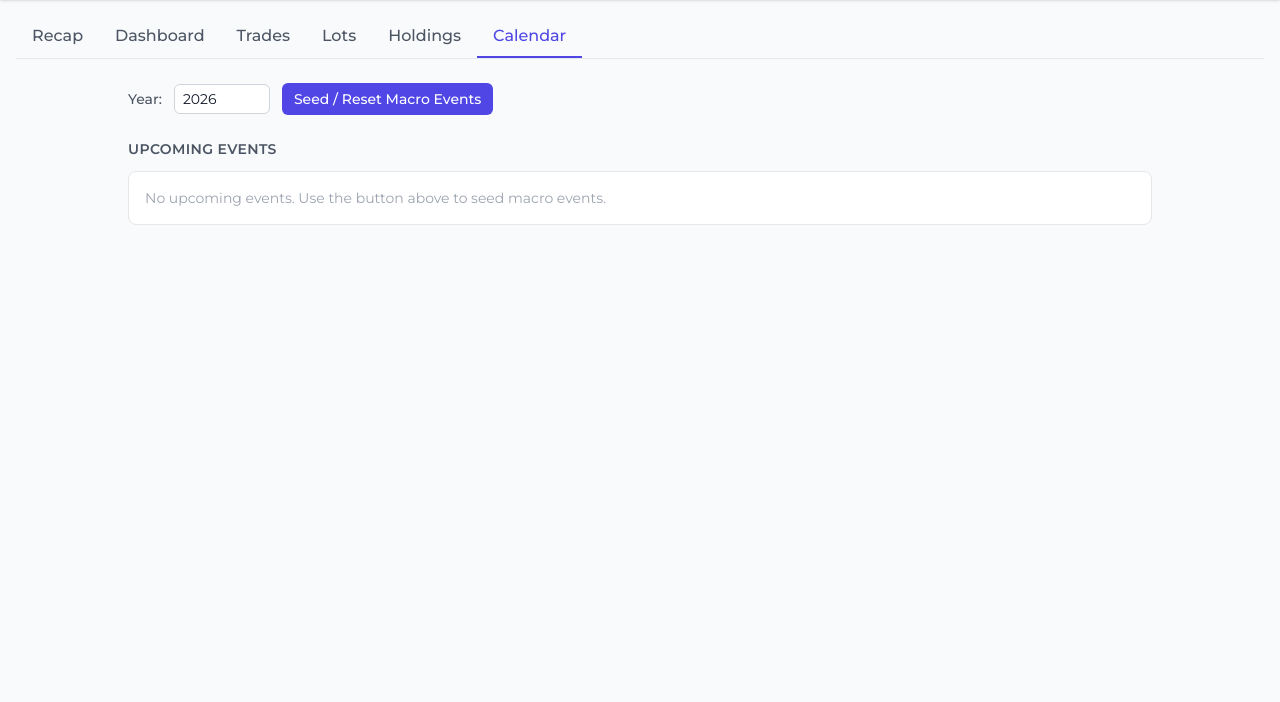
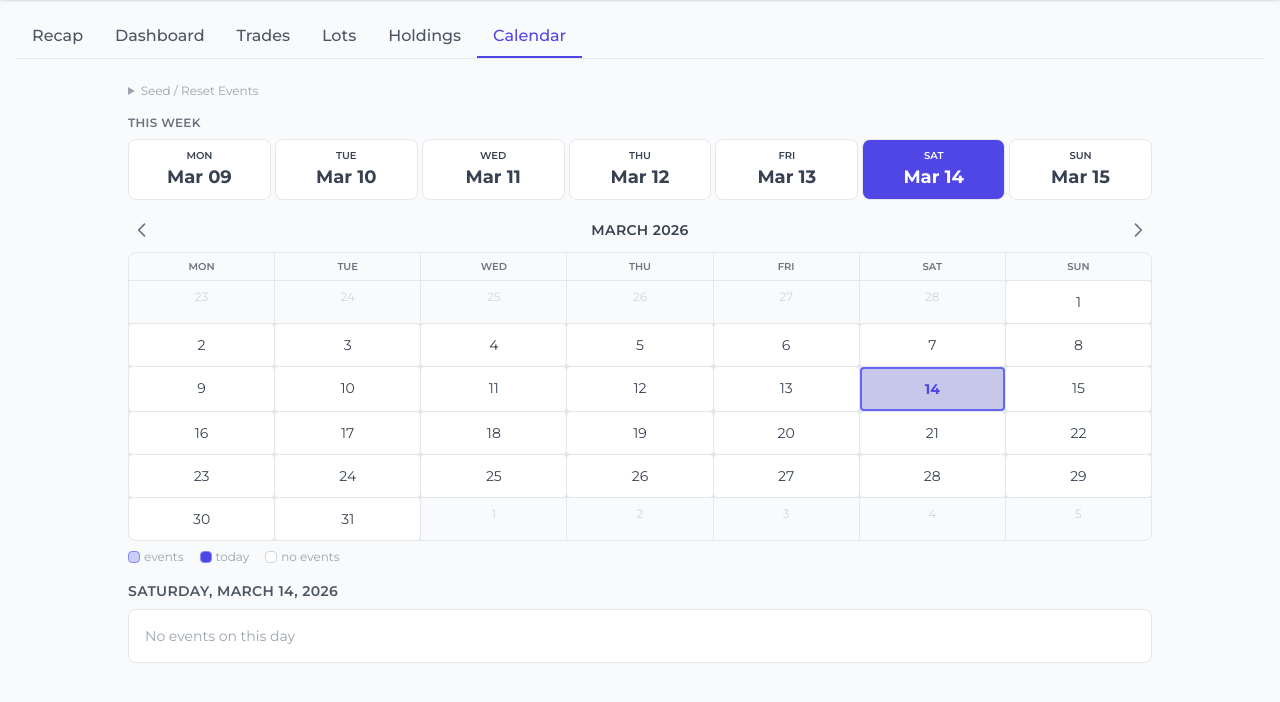
Before and after one commit to pwen/wheel, a FastAPI app: page /calendar in a window 1280 px wide. Shown: the part 68-770 px from the top of the page. Run offline with FastAPI, Linux system fonts and the light colour scheme; data that the repository does not hold is empty; parts of the project's set-up code (start-up, migrations or seed data) failed here and were passed over; some libraries are stand-ins or nearby versions.

Commit message:
calendar view

```diff
--- a/static/js/calendar.js
+++ b/static/js/calendar.js
@@ -49,12 +49,14 @@ const EVENT_TYPE_COLORS = {
 };
 
 let _calendarLoaded = false;
+let _selectedDate = null;     // "YYYY-MM-DD"
+let _viewMonth = null;        // Date object (1st of displayed month)
+let _monthEvents = {};        // { "YYYY-MM-DD": [event, …] }
 
 function initCalendar() {
     if (_calendarLoaded) return;
     _calendarLoaded = true;
 
-    // Default year to current
     const yearInput = $("#cal-seed-year");
     yearInput.value = new Date().getFullYear();
 
@@ -70,58 +72,199 @@ function initCalendar() {
         try {
             const r = await fetch(`/api/events/seed-macro?year=${year}`, { method: "POST" });
             const data = await r.json();
-            const total = (data.opex || 0) + (data.triple_witching || 0) + (data.jobs || 0)
-                + (data.fomc || 0) + (data.cpi || 0) + (data.gdp || 0);
+            const total = Object.entries(data).filter(([k]) => k !== "deleted" && k !== "warning").reduce((s, [, v]) => s + v, 0);
             status.textContent = `✓ ${total} events seeded (${data.deleted || 0} replaced)`;
             status.className = "text-sm text-green-600 dark:text-green-400";
-            loadCalendarEvents();
+            renderAll();
         } catch (e) {
             status.textContent = "Failed: " + e.message;
             status.className = "text-sm text-red-600 dark:text-red-400";
         } finally {
             btn.disabled = false;
-            btn.textContent = "Seed / Reset Macro Events";
+            btn.textContent = "Seed / Reset";
         }
     });
 
-    loadCalendarEvents();
+    // Month nav
+    $("#cal-prev-month").addEventListener("click", () => {
+        _viewMonth.setMonth(_viewMonth.getMonth() - 1);
+        loadMonthAndRender();
+    });
+    $("#cal-next-month").addEventListener("click", () => {
+        _viewMonth.setMonth(_viewMonth.getMonth() + 1);
+        loadMonthAndRender();
+    });
+
+    // Init to today
+    const now = new Date();
+    _selectedDate = fmtDate(now);
+    _viewMonth = new Date(now.getFullYear(), now.getMonth(), 1);
+
+    renderWeekBar();
+    loadMonthAndRender();
 }
 
-async function loadCalendarEvents() {
-    const container = $("#cal-events-list");
-    container.innerHTML = '<p class="text-gray-400 dark:text-gray-500 text-sm p-4">Loading…</p>';
+// ---- helpers ----
+function fmtDate(d) {
+    return d.toISOString().split("T")[0];
+}
+function parseDate(s) {
+    const [y, m, d] = s.split("-").map(Number);
+    return new Date(y, m - 1, d);
+}
+
+// ---- Week bar ----
+function renderWeekBar() {
+    const container = $("#cal-week-bar");
+    const now = new Date();
+    const day = now.getDay();
+    const mondayOff = day === 0 ? -6 : 1 - day;
+    const monday = new Date(now);
+    monday.setDate(now.getDate() + mondayOff);
+
+    const dayNames = ["Mon", "Tue", "Wed", "Thu", "Fri", "Sat", "Sun"];
+    let html = "";
+    for (let i = 0; i < 7; i++) {
+        const d = new Date(monday);
+        d.setDate(monday.getDate() + i);
+        const ds = fmtDate(d);
+        const isToday = ds === fmtDate(now);
+        const isSelected = ds === _selectedDate;
+        const base = "flex flex-col items-center py-2 rounded-lg cursor-pointer transition-colors text-center";
+        const colors = isSelected
+            ? "bg-indigo-600 text-white"
+            : isToday
+                ? "bg-indigo-100 dark:bg-indigo-900/40 text-indigo-700 dark:text-indigo-300"
+                : "bg-white dark:bg-gray-800 text-gray-700 dark:text-gray-300 hover:bg-gray-100 dark:hover:bg-gray-700";
+        const border = isToday && !isSelected ? "border border-indigo-400" : "border border-gray-200 dark:border-gray-700";
+        html += `<div class="${base} ${colors} ${border}" data-date="${ds}" onclick="selectCalendarDay('${ds}')">`;
+        html += `  <span class="text-[10px] uppercase font-semibold">${dayNames[i]}</span>`;
+        html += `  <span class="text-lg font-bold">${d.toLocaleDateString("en-US", { month: "short", day: "2-digit" })}</span>`;
+        html += `</div>`;
+    }
+    container.innerHTML = html;
+}
+
+// ---- Month grid ----
+async function loadMonthAndRender() {
+    const y = _viewMonth.getFullYear();
+    const m = _viewMonth.getMonth();
+    const start = fmtDate(new Date(y, m, 1));
+    const end = fmtDate(new Date(y, m + 1, 0));
 
     try {
-        // Fetch events from today onward, up to 12 months
-        const today = new Date().toISOString().split("T")[0];
-        const endDate = new Date();
-        endDate.setFullYear(endDate.getFullYear() + 1);
-        const end = endDate.toISOString().split("T")[0];
+        const r = await fetch(`/api/events?start=${start}&end=${end}`);
+        const events = await r.json();
+        _monthEvents = {};
+        for (const ev of events) {
+            if (!_monthEvents[ev.event_date]) _monthEvents[ev.event_date] = [];
+            _monthEvents[ev.event_date].push(ev);
+        }
+    } catch {
+        _monthEvents = {};
+    }
 
-        const r = await fetch(`/api/events?start=${today}&end=${end}`);
-        const events = await r.json();
+    renderMonthGrid();
+    renderDayEvents();
+}
 
-        if (!events.length) {
-            container.innerHTML = '<p class="text-gray-400 dark:text-gray-500 text-sm p-4">No upcoming events. Use the button above to seed macro events.</p>';
+function renderMonthGrid() {
+    const y = _viewMonth.getFullYear();
+    const m = _viewMonth.getMonth();
+    const title = new Date(y, m, 1).toLocaleDateString("en-US", { year: "numeric", month: "long" });
+    $("#cal-month-title").textContent = title;
+
+    const firstDay = new Date(y, m, 1).getDay(); // 0=Sun
+    const startOffset = firstDay === 0 ? 6 : firstDay - 1; // Mon=0
+    const daysInMonth = new Date(y, m + 1, 0).getDate();
+    const todayStr = fmtDate(new Date());
+
+    const dayHeaders = ["Mon", "Tue", "Wed", "Thu", "Fri", "Sat", "Sun"];
+    let html = dayHeaders.map(d =>
+        `<div class="bg-gray-50 dark:bg-gray-700/50 text-center text-[10px] font-semibold text-gray-500 dark:text-gray-400 uppercase py-1.5">${d}</div>`
+    ).join("");
+
+    // Prev month filler
+    const prevMonthDays = new Date(y, m, 0).getDate();
+    for (let i = startOffset - 1; i >= 0; i--) {
+        const day = prevMonthDays - i;
+        html += `<div class="bg-gray-50 dark:bg-gray-900/30 py-2 px-1 text-center text-xs text-gray-300 dark:text-gray-600">${day}</div>`;
+    }
+
+    // Current month days
+    for (let d = 1; d <= daysInMonth; d++) {
+        const ds = `${y}-${String(m + 1).padStart(2, "0")}-${String(d).padStart(2, "0")}`;
+        const evts = _monthEvents[ds] || [];
+        const hasEvents = evts.length > 0;
+        const isToday = ds === todayStr;
+        const isSelected = ds === _selectedDate;
+
+        let bg = "bg-white dark:bg-gray-800";
+        if (isSelected) bg = "bg-indigo-600/20 dark:bg-indigo-500/20";
+        else if (hasEvents) bg = "bg-indigo-50 dark:bg-indigo-900/20";
+
+        let border = "border border-transparent";
+        if (isSelected) border = "border-2 border-indigo-500";
+        else if (isToday) border = "border border-indigo-400";
+        else if (hasEvents) border = "border border-indigo-300 dark:border-indigo-700";
+
+        const textColor = isToday ? "text-indigo-600 dark:text-indigo-400 font-bold" : "text-gray-700 dark:text-gray-300";
+
+        html += `<div class="${bg} ${border} py-2 px-1 text-center cursor-pointer rounded hover:bg-indigo-100 dark:hover:bg-indigo-900/30 transition-colors" onclick="selectCalendarDay('${ds}')">`;
+        html += `  <span class="text-sm ${textColor}">${d}</span>`;
+        if (hasEvents) {
+            const maxDots = Math.min(evts.length, 4);
+            html += `<div class="flex justify-center gap-0.5 mt-0.5">`;
+            for (let i = 0; i < maxDots; i++) {
+                const type = EVENT_TYPE_COLORS[evts[i].event_type];
+                const dotColor = type ? type.text.split(" ")[0] : "text-indigo-500";
+                html += `<span class="w-1 h-1 rounded-full ${dotColor.replace("text-", "bg-")}"></span>`;
+            }
+            if (evts.length > 4) html += `<span class="text-[8px] text-gray-400">+${evts.length - 4}</span>`;
+            html += `</div>`;
+        }
+        html += `</div>`;
+    }
+
+    // Next month filler
+    const totalCells = startOffset + daysInMonth;
+    const remaining = (7 - (totalCells % 7)) % 7;
+    for (let d = 1; d <= remaining; d++) {
+        html += `<div class="bg-gray-50 dark:bg-gray-900/30 py-2 px-1 text-center text-xs text-gray-300 dark:text-gray-600">${d}</div>`;
+    }
+
+    $("#cal-grid").innerHTML = html;
+}
+
+// ---- Day events ----
+function selectCalendarDay(dateStr) {
+    _selectedDate = dateStr;
+    // If selected day is in a different month, navigate there
+    const d = parseDate(dateStr);
+    if (d.getFullYear() !== _viewMonth.getFullYear() || d.getMonth() !== _viewMonth.getMonth()) {
+        _viewMonth = new Date(d.getFullYear(), d.getMonth(), 1);
+        loadMonthAndRender();
+    } else {
+        renderMonthGrid();
+        renderDayEvents();
+    }
+    renderWeekBar();
+}
+
+function renderDayEvents() {
+    const container = $("#cal-day-events");
+    const titleEl = $("#cal-day-title");
+    const d = parseDate(_selectedDate);
+    titleEl.textContent = d.toLocaleDateString("en-US", { weekday: "long", month: "long", day: "numeric", year: "numeric" });
+
+    const evts = _monthEvents[_selectedDate] || [];
+    if (!evts.length) {
+        container.innerHTML = '<p class="text-gray-400 dark:text-gray-500 text-sm p-4">No events on this day</p>';
         return;
     }
 
-        // Group by month
-        const grouped = {};
-        for (const ev of events) {
-            const d = new Date(ev.event_date + "T00:00:00");
-            const key = d.toLocaleDateString("en-US", { year: "numeric", month: "long" });
-            if (!grouped[key]) grouped[key] = [];
-            grouped[key].push(ev);
-        }
-
     let html = "";
-        for (const [month, evts] of Object.entries(grouped)) {
-            html += `<div class="border-b dark:border-gray-700 last:border-b-0">`;
-            html += `<div class="px-4 py-2 bg-gray-50 dark:bg-gray-700/50 text-xs font-semibold text-gray-500 dark:text-gray-400 uppercase tracking-wide">${month}</div>`;
     for (const ev of evts) {
-                const d = new Date(ev.event_date + "T00:00:00");
-                const dayStr = d.toLocaleDateString("en-US", { weekday: "short", month: "short", day: "numeric" });
         const type = EVENT_TYPE_COLORS[ev.event_type] || { bg: "bg-gray-100 dark:bg-gray-700", text: "text-gray-600 dark:text-gray-400", label: ev.event_type };
         const regionBadge = ev.region && ev.region !== "US"
             ? `<span class="text-xs px-1.5 py-0.5 rounded bg-gray-200 dark:bg-gray-600 text-gray-600 dark:text-gray-300">${ev.region}</span>`
@@ -131,22 +274,20 @@ async function loadCalendarEvents() {
             : "";
         const impactDots = "●".repeat(ev.impact || 2);
         const impactColor = (ev.impact || 2) >= 3 ? "text-red-500" : (ev.impact || 2) >= 2 ? "text-yellow-500" : "text-gray-400";
-                const isPast = ev.event_date < today;
-                const opacity = isPast ? "opacity-50" : "";
 
-                html += `<div class="flex items-center gap-3 px-4 py-2 hover:bg-gray-50 dark:hover:bg-gray-700/30 ${opacity}">`;
-                html += `  <span class="w-28 text-sm text-gray-500 dark:text-gray-400 shrink-0">${dayStr}</span>`;
-                html += `  <span class="text-xs font-medium px-2 py-0.5 rounded ${type.bg} ${type.text} w-24 text-center shrink-0">${type.label}</span>`;
+        html += `<div class="flex items-center gap-2 px-4 py-2.5 border-b dark:border-gray-700 last:border-b-0 hover:bg-gray-50 dark:hover:bg-gray-700/30">`;
+        html += `  <span class="text-xs font-medium px-2 py-0.5 rounded whitespace-nowrap ${type.bg} ${type.text} shrink-0">${type.label}</span>`;
+        html += `  <span class="text-xs ${impactColor} shrink-0" title="Impact: ${ev.impact || 2}/3">${impactDots}</span>`;
         html += `  <span class="text-sm text-gray-900 dark:text-gray-100 flex-1">${ev.title}</span>`;
-                html += `  <span class="text-xs ${impactColor}" title="Impact: ${ev.impact || 2}/3">${impactDots}</span>`;
-                if (ev.url) html += `  <a href="${ev.url}" target="_blank" rel="noopener" class="text-gray-400 hover:text-blue-500 dark:hover:text-blue-400" title="Source"><svg class="w-4 h-4 inline" fill="none" stroke="currentColor" viewBox="0 0 24 24"><path stroke-linecap="round" stroke-linejoin="round" stroke-width="2" d="M10 6H6a2 2 0 00-2 2v10a2 2 0 002 2h10a2 2 0 002-2v-4M14 4h6m0 0v6m0-6L10 14"/></svg></a>`;
-                html += `  <span class="flex items-center gap-1.5">${symbolBadge}${regionBadge}</span>`;
-                html += `</div>`;
-            }
+        if (ev.url) html += `  <a href="${ev.url}" target="_blank" rel="noopener" class="text-gray-400 hover:text-blue-500 dark:hover:text-blue-400 shrink-0" title="Source"><svg class="w-4 h-4" fill="none" stroke="currentColor" viewBox="0 0 24 24"><path stroke-linecap="round" stroke-linejoin="round" stroke-width="2" d="M10 6H6a2 2 0 00-2 2v10a2 2 0 002 2h10a2 2 0 002-2v-4M14 4h6m0 0v6m0-6L10 14"/></svg></a>`;
+        html += `  <span class="flex items-center gap-1.5 shrink-0">${symbolBadge}${regionBadge}</span>`;
         html += `</div>`;
     }
     container.innerHTML = html;
-    } catch (e) {
-        container.innerHTML = `<p class="text-red-500 text-sm p-4">Failed to load events: ${e.message}</p>`;
 }
+
+// Render everything fresh
+async function renderAll() {
+    renderWeekBar();
+    await loadMonthAndRender();
 }
--- a/templates/index.html
+++ b/templates/index.html
@@ -206,11 +206,14 @@
                 <!-- Sub-view toggle -->
                 <div class="flex items-center justify-between mb-4">
                     <div class="flex gap-2">
-                        <button class="spots-view-btn px-3 py-1.5 text-sm font-medium rounded-md bg-indigo-600 text-white"
+                        <button
+                            class="spots-view-btn px-3 py-1.5 text-sm font-medium rounded-md bg-indigo-600 text-white"
                             data-view="allocations">By Allocation</button>
-                        <button class="spots-view-btn px-3 py-1.5 text-sm font-medium rounded-md bg-gray-200 text-gray-700 dark:bg-gray-700 dark:text-gray-300"
+                        <button
+                            class="spots-view-btn px-3 py-1.5 text-sm font-medium rounded-md bg-gray-200 text-gray-700 dark:bg-gray-700 dark:text-gray-300"
                             data-view="spots">Spots</button>
-                        <button class="spots-view-btn px-3 py-1.5 text-sm font-medium rounded-md bg-gray-200 text-gray-700 dark:bg-gray-700 dark:text-gray-300"
+                        <button
+                            class="spots-view-btn px-3 py-1.5 text-sm font-medium rounded-md bg-gray-200 text-gray-700 dark:bg-gray-700 dark:text-gray-300"
                             data-view="pairings">Pairings</button>
                     </div>
                     <input id="spots-search" type="text" placeholder="Filter by symbol or name…" class="hidden px-3 py-1.5 text-sm border border-gray-300 dark:border-gray-600 rounded-md
@@ -269,26 +272,74 @@
 
         <!-- Calendar tab -->
         <div id="tab-calendar" class="hidden">
-            <div class="max-w-5xl mx-auto space-y-6">
-                <!-- Seed controls -->
-                <div class="flex items-center gap-3">
+            <div class="max-w-5xl mx-auto space-y-4">
+                <!-- Seed controls (collapsible) -->
+                <details class="group">
+                    <summary
+                        class="text-xs text-gray-400 dark:text-gray-500 cursor-pointer hover:text-gray-600 dark:hover:text-gray-300 select-none">
+                        Seed / Reset Events
+                    </summary>
+                    <div class="flex items-center gap-3 mt-2">
                         <label class="text-sm font-medium text-gray-600 dark:text-gray-400">Year:</label>
-                    <input id="cal-seed-year" type="number" min="2025" max="2100"
-                        class="w-24 px-2 py-1 text-sm border border-gray-300 dark:border-gray-600 rounded-md
+                        <input id="cal-seed-year" type="number" min="2025" max="2100" class="w-24 px-2 py-1 text-sm border border-gray-300 dark:border-gray-600 rounded-md
                                    bg-white dark:bg-gray-800 text-gray-900 dark:text-gray-100">
                         <button id="cal-seed-btn"
                             class="px-3 py-1.5 text-sm font-medium rounded-md bg-indigo-600 text-white hover:bg-indigo-700 transition-colors">
-                        Seed / Reset Macro Events
+                            Seed / Reset
                         </button>
                         <span id="cal-seed-status" class="text-sm text-gray-500 dark:text-gray-400"></span>
                     </div>
-                <!-- Events list -->
+                </details>
+
+                <!-- Quick select: current week -->
                 <div>
-                    <h3 class="text-sm font-semibold text-gray-600 dark:text-gray-400 uppercase tracking-wide mb-3">
-                        Upcoming Events</h3>
-                    <div id="cal-events-list"
+                    <h3 class="text-xs font-semibold text-gray-500 dark:text-gray-400 uppercase tracking-wide mb-2">This
+                        Week</h3>
+                    <div id="cal-week-bar" class="grid grid-cols-7 gap-1"></div>
+                </div>
+
+                <!-- Monthly calendar grid -->
+                <div>
+                    <div class="flex items-center justify-between mb-2">
+                        <button id="cal-prev-month"
+                            class="p-1 rounded hover:bg-gray-200 dark:hover:bg-gray-700 text-gray-500 dark:text-gray-400">
+                            <svg class="w-5 h-5" fill="none" stroke="currentColor" viewBox="0 0 24 24">
+                                <path stroke-linecap="round" stroke-linejoin="round" stroke-width="2"
+                                    d="M15 19l-7-7 7-7" />
+                            </svg>
+                        </button>
+                        <h3 id="cal-month-title"
+                            class="text-sm font-semibold text-gray-700 dark:text-gray-300 uppercase tracking-wide"></h3>
+                        <button id="cal-next-month"
+                            class="p-1 rounded hover:bg-gray-200 dark:hover:bg-gray-700 text-gray-500 dark:text-gray-400">
+                            <svg class="w-5 h-5" fill="none" stroke="currentColor" viewBox="0 0 24 24">
+                                <path stroke-linecap="round" stroke-linejoin="round" stroke-width="2"
+                                    d="M9 5l7 7-7 7" />
+                            </svg>
+                        </button>
+                    </div>
+                    <div id="cal-grid"
+                        class="grid grid-cols-7 gap-px bg-gray-200 dark:bg-gray-700 border border-gray-200 dark:border-gray-700 rounded-lg overflow-hidden">
+                    </div>
+                    <div class="flex items-center gap-4 mt-2 text-xs text-gray-400 dark:text-gray-500">
+                        <span class="flex items-center gap-1"><span
+                                class="w-3 h-3 rounded bg-indigo-500/30 border border-indigo-400"></span> events</span>
+                        <span class="flex items-center gap-1"><span
+                                class="w-3 h-3 rounded bg-indigo-600 border border-indigo-400"></span> today</span>
+                        <span class="flex items-center gap-1"><span
+                                class="w-3 h-3 rounded bg-white dark:bg-gray-800 border border-gray-300 dark:border-gray-600"></span>
+                            no events</span>
+                    </div>
+                </div>
+
+                <!-- Day events detail -->
+                <div>
+                    <h3 id="cal-day-title"
+                        class="text-sm font-semibold text-gray-600 dark:text-gray-400 uppercase tracking-wide mb-2">
+                    </h3>
+                    <div id="cal-day-events"
                         class="bg-white dark:bg-gray-800 border dark:border-gray-700 rounded-lg overflow-hidden">
-                        <p class="text-gray-400 dark:text-gray-500 text-sm p-4">Loading…</p>
+                        <p class="text-gray-400 dark:text-gray-500 text-sm p-4">Select a day to view events</p>
                     </div>
                 </div>
             </div>
```
Lines whose indentation alone changed are shown as unchanged.
